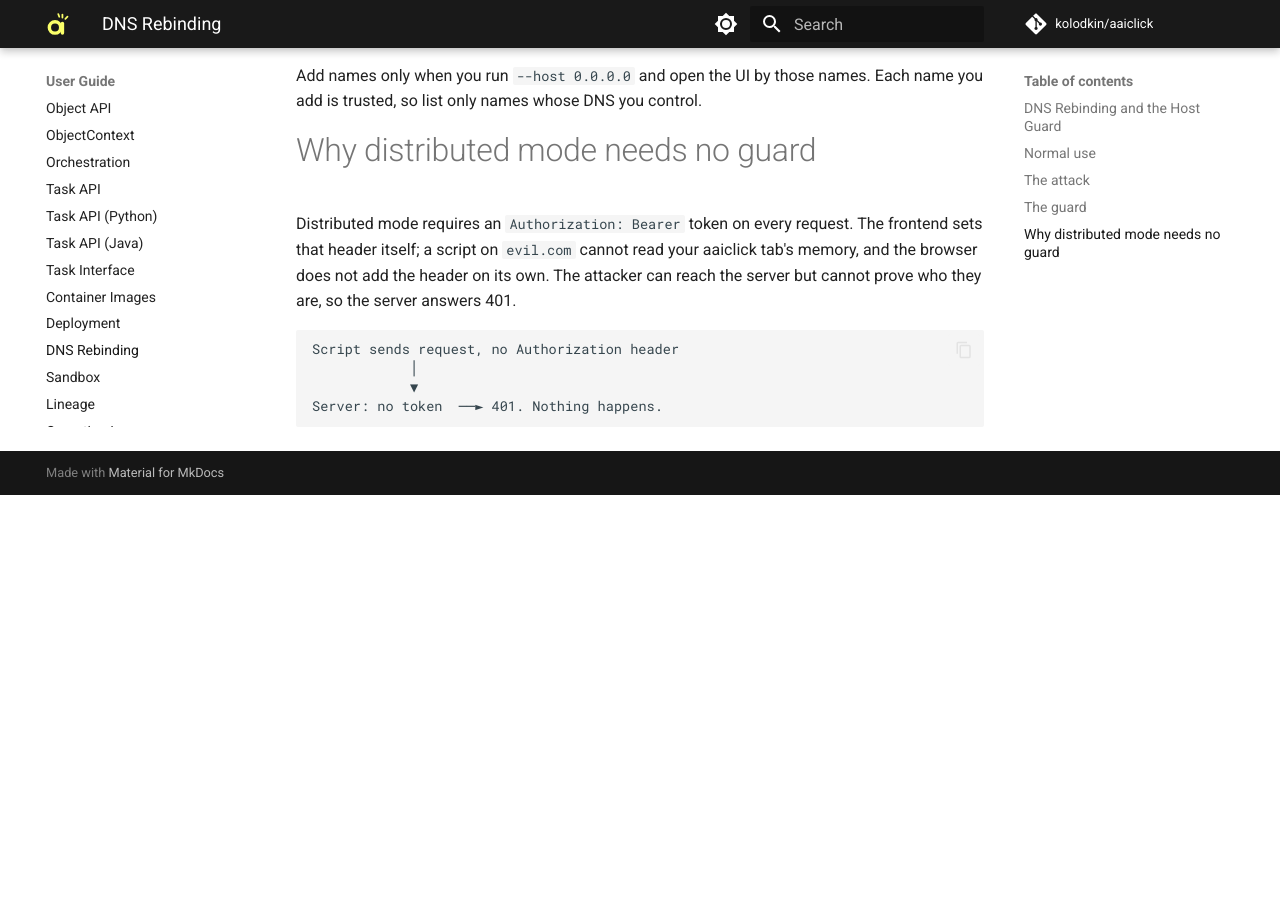
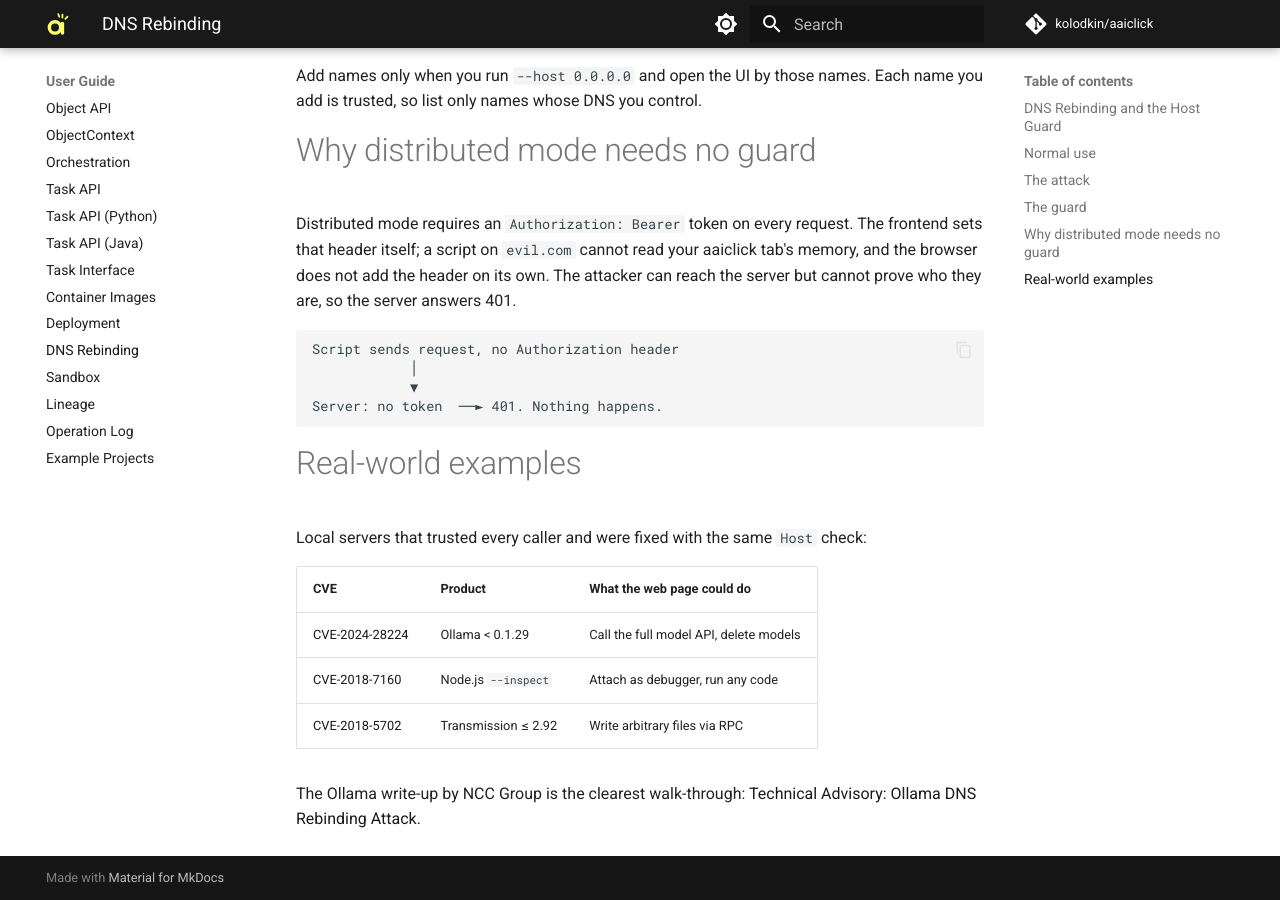
Before and after one commit to kolodkin/aaiclick, an MkDocs documentation site: the page built from docs/user_guide/dns_rebinding.md, in a window 1280 px wide and 900 px high, scrolled down 1493 px. Built offline with MkDocs 1.6.1 and Material for MkDocs 9.7.7, drawn with Linux system fonts in a browser that asks for light colours; comment, search, counter and statistics services are not loaded; before the commit the page ends 1988 px from its top, so only the background shows below that.

Commit message:
docs: add CVE references to the DNS rebinding page
Co-Authored-By: Claude Fable 5.1 <noreply@anthropic.com>
Claude-Session: https://claude.ai/code/session_01LcC1uCN274pb3yqGDEsvjZ

````diff
--- a/docs/user_guide/dns_rebinding.md
+++ b/docs/user_guide/dns_rebinding.md
@@ -85,3 +85,16 @@ Script sends request, no Authorization header
             ▼
 Server: no token  ──► 401. Nothing happens.
 ```
+
+# Real-world examples
+
+Local servers that trusted every caller and were fixed with the same `Host` check:
+
+| CVE                                                               | Product             | What the web page could do             |
+|-------------------------------------------------------------------|---------------------|----------------------------------------|
+| [CVE-2024-28224](https://nvd.nist.gov/vuln/detail/CVE-2024-28224) | Ollama < 0.1.29     | Call the full model API, delete models |
+| [CVE-2018-7160](https://nvd.nist.gov/vuln/detail/CVE-2018-7160)   | Node.js `--inspect` | Attach as debugger, run any code       |
+| [CVE-2018-5702](https://nvd.nist.gov/vuln/detail/CVE-2018-5702)   | Transmission ≤ 2.92 | Write arbitrary files via RPC          |
+
+The Ollama write-up by NCC Group is the clearest walk-through:
+[Technical Advisory: Ollama DNS Rebinding Attack](https://research.nccgroup.com/2024/04/08/technical-advisory-ollama-dns-rebinding-attack-cve-2024-28224/).
````
